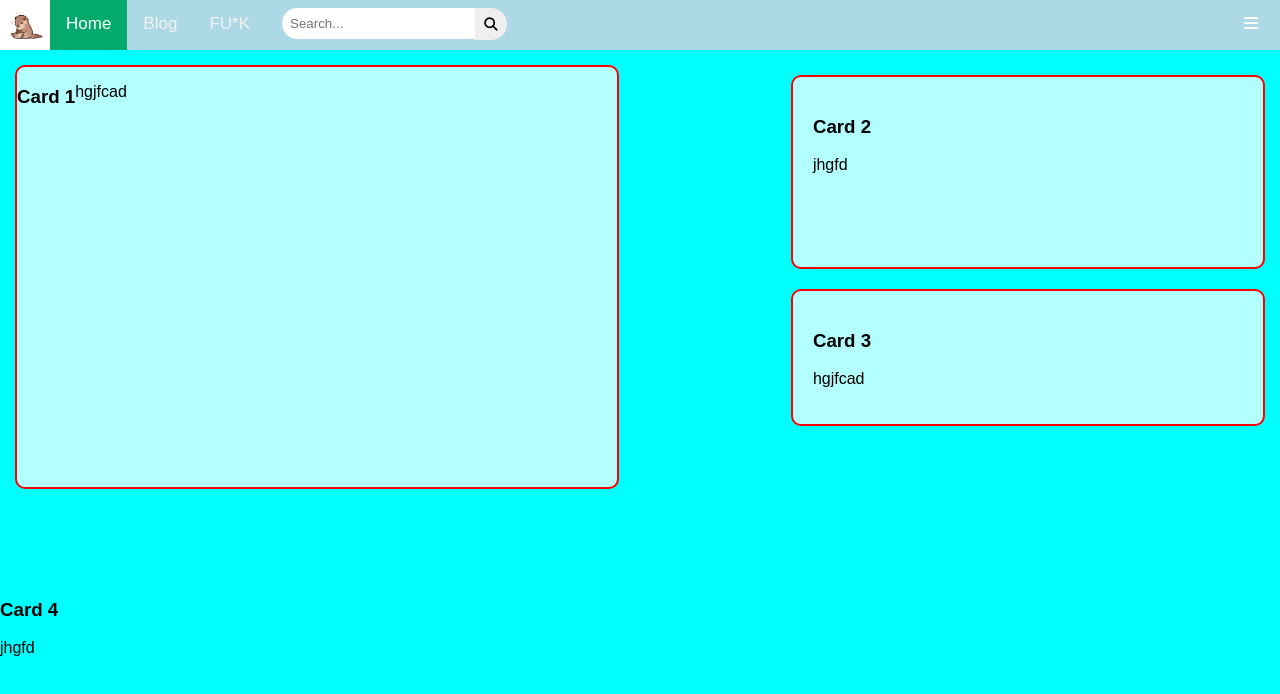
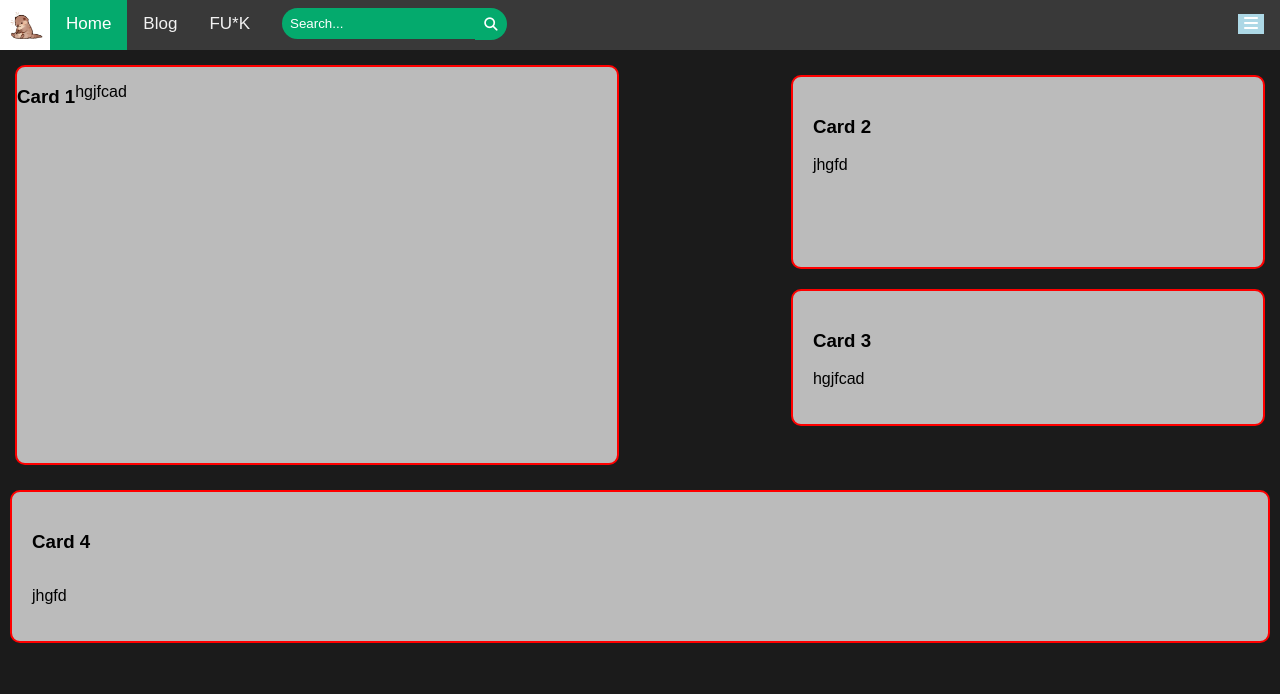
Before and after one commit to paramveersingh190405/NEWSITE, a plain HTML site: page index.html in a window 1280 px wide. Drawn offline with Linux system fonts and the light colour scheme.

Commit message:
correction

```diff
--- a/index.css
+++ b/index.css
@@ -3,6 +3,7 @@ body {
   margin: 0;
   font-family: Arial, Helvetica, sans-serif;
   padding-top: 50px;
+  background-color: rgb(27, 27, 27);
 }
 
 /* this is simple style for the logo  */
@@ -19,13 +20,11 @@ body {
   top: 0; /* Align to top */
   width: 100%; /* Full width */
   z-index: 1000; /* Stay above other content */
-
   display: flex;
-  background-color: lightblue;
+  background-color: rgb(57, 57, 57);
   height: 50px;
 }
 .navbar {
-  color: black;
   text-decoration: none;
   padding: 0px;
 }
@@ -105,13 +104,14 @@ body {
 }
 .navbar .search-bar button {
   border: none;
-  color: black;
+  color: white; /* White icon/text */
   margin: 0%;
   height: 32px;
   width: 32px;
   border-radius: 0px 20px 20px 0px; /* Rounded corners */
   cursor: pointer;
   position: absolute;
+  background-color: #04aa6d; /* Green background */
 }
 .navbar .search-bar input {
   padding: 8px;
@@ -120,11 +120,18 @@ body {
   border: none; /* Removes default border */
   border-radius: 20px 0px 0px 20px; /* Rounded corners */
   width: auto; /* Set a width for the input */
+  background-color: #04aa6d; /* Green background */
+  color: white; /* White text */
 }
-
+.navbar .search-bar input:focus {
+  width: 200px; /* Expand on focus */
+  transition: width 0.3s ease; /* Smooth transition */
+}
+.navbar .search-bar input::placeholder {
+  color: white; /* Placeholder text color */
+}
 .grids {
   display: grid;
-  grid-auto-flow: column;
   gap: 1em;
   width: 900px;
   flex-wrap: wrap;
@@ -164,14 +171,12 @@ body {
 .container {
   display: flex;
   flex-direction: column;
-  height: 100vh; /* Full viewport height */
+  height: auto;
   width: 100vw; /* Full viewport width */
-  overflow: hidden; /* Prevent overflow */
-  background-color: aqua;
 }
 .MAIN_FLEX {
   display: flex;
-  height: 500px; /* Full viewport height */
+  height: 400px; /* Full viewport height */
   flex-wrap: wrap;
   flex-direction: column;
   padding: 15px;
@@ -224,3 +229,15 @@ body {
     margin: 10px 0; /* vertical margin only */
   }
 }
+
+.container .secondary_cards .card4 {
+  display: flex;
+  flex-direction: column;
+  border: 2px solid red;
+  border-radius: 10px;
+  background: rgba(255, 255, 255, 0.7);
+  padding: 20px;
+  margin: 10px; /* vertical margin only */
+  width: auto; /* take remaining width */
+  min-width: 0; /* allow shrinking */
+}
```
Also changed, not shown: index.html (+0 -4 lines).
